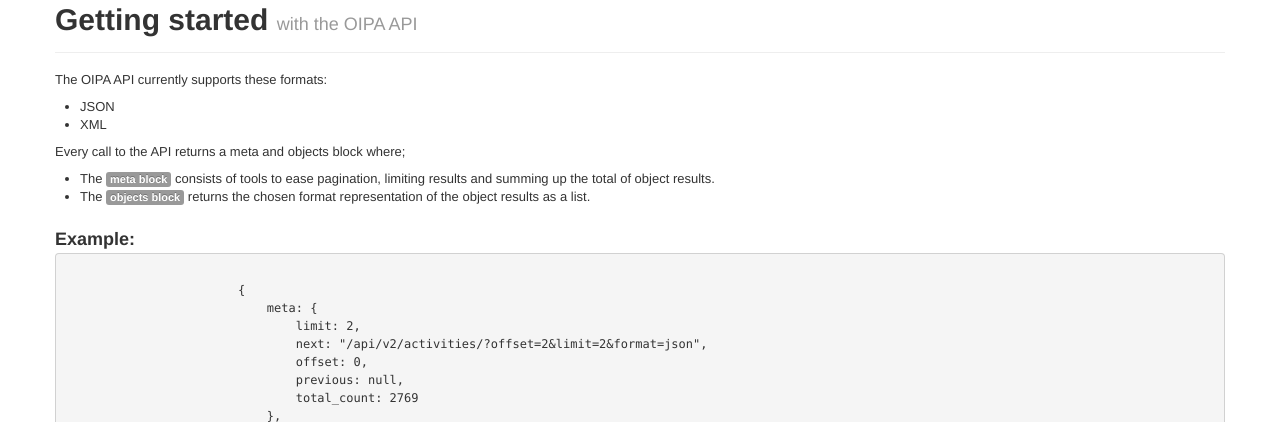
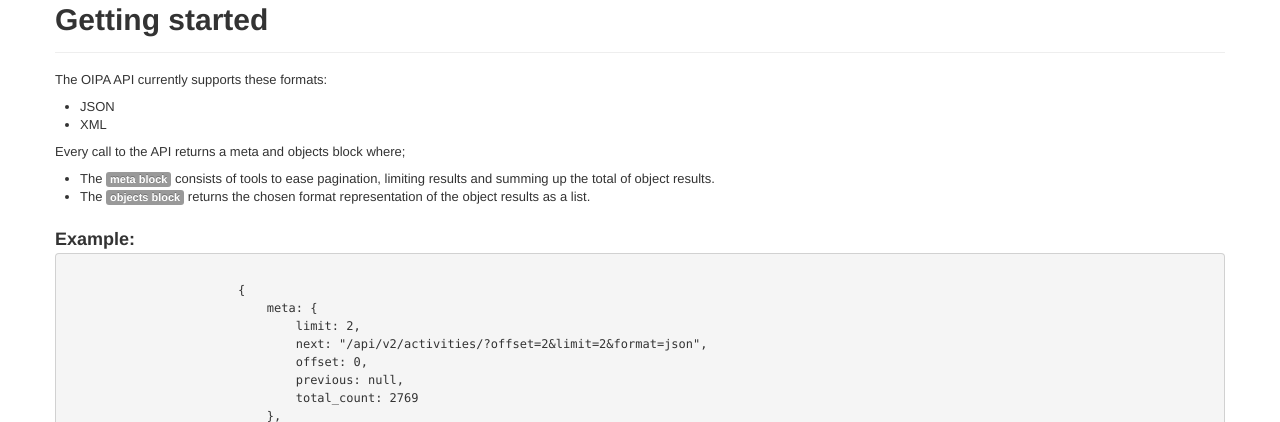
Before and after one commit to openaid-IATI/OIPA-V2, a Django app: template iati/templates/documentation/start.html in a window 1280 px wide. Shown: the part 301-723 px from the top of the page. Run offline with Django 3.2, Linux system fonts and the light colour scheme; the template is opened without the code that fills it, so the values that code supplies are empty; some libraries are stand-ins or nearby versions.

Commit message:
txt changes

```diff
--- a/iati/templates/documentation/start.html
+++ b/iati/templates/documentation/start.html
@@ -5,7 +5,7 @@
 {% block content %}
     <section id="getting-started">
         <div class="page-header">
-            <h1>Getting started <small>with the OIPA API</small></h1>
+            <h1>Getting started </h1>
         </div>
         <div class="row">
             <div class="span12">
```
